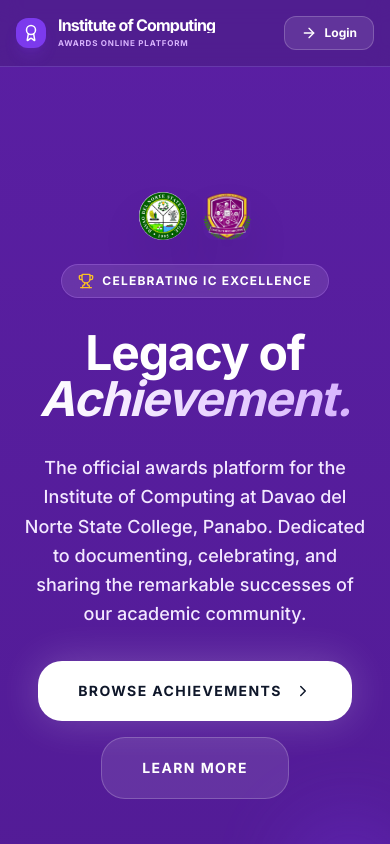
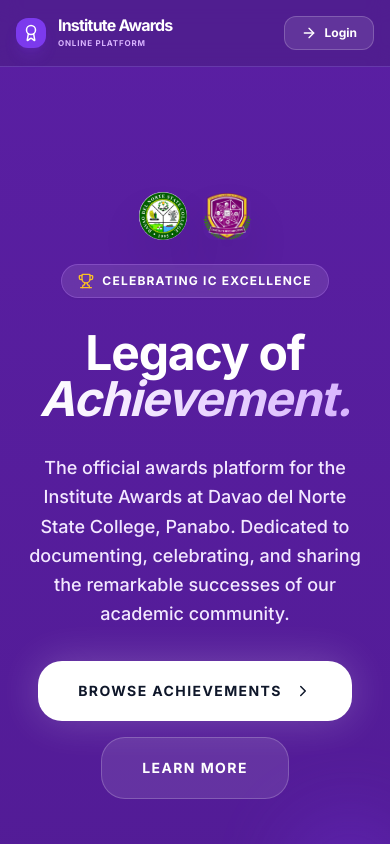
Before and after one commit to vincee08/awards-online-platform, a React (Vite) app: page / in a window 390 px wide. Shown: the top 844 px of the page. Built offline with nearby package versions, Linux system fonts and the light colour scheme.

Commit message:
Update the name of the system

```diff
--- a/index.html
+++ b/index.html
@@ -4,7 +4,7 @@
     <meta charset="UTF-8" />
     <link rel="icon" type="image/svg+xml" href="/favicon.svg" />
     <meta name="viewport" content="width=device-width, initial-scale=1.0" />
-    <title>Institute of Computing Awards Online Platform</title>
+    <title>Institute Awards Online Platform</title>
   </head>
   <body>
     <div id="root"></div>
--- a/src/components/LoadingScreen.tsx
+++ b/src/components/LoadingScreen.tsx
@@ -55,9 +55,9 @@
 
         <div className="text-center w-full space-y-10">
           <div className="space-y-3">
-            <h2 className="text-white font-black text-2xl md:text-3xl tracking-tighter">Institute of Computing</h2>
+            <h2 className="text-white font-black text-2xl md:text-3xl tracking-tighter">Institute Awards</h2>
             <p className="text-purple-300 text-[10px] font-black uppercase tracking-[0.5em] opacity-80">
-              Awards Online Platform
+              Online Platform
             </p>
           </div>
 
--- a/src/pages/AwardsPage.tsx
+++ b/src/pages/AwardsPage.tsx
@@ -146,8 +146,8 @@
                 <Award size={18} className="md:w-6 md:h-6" />
               </div>
               <div className="truncate">
-                <span className="font-black text-white text-base md:text-xl tracking-tighter block leading-none truncate">Institute of Computing</span>
-                <span className="text-[8px] md:text-[10px] font-black text-purple-300 uppercase tracking-[0.1em] md:tracking-[0.2em] block mt-1">Awards Online Platform</span>
+                <span className="font-black text-white text-base md:text-xl tracking-tighter block leading-none truncate">Institute Awards</span>
+                <span className="text-[8px] md:text-[10px] font-black text-purple-300 uppercase tracking-[0.1em] md:tracking-[0.2em] block mt-1">Online Platform</span>
               </div>
             </div>
           </Link>
@@ -168,7 +168,7 @@
           Browse Achievements
         </h1>
         <p className="text-purple-200 font-medium max-w-2xl mx-auto">
-          Explore the collective excellence of the DNSC Institute of Computing community.
+          Explore the collective excellence of the DNSC Institute Awards community.
         </p>
       </header>
 
@@ -631,8 +631,8 @@
                     <Award size={20} />
                   </div>
                   <div className="text-center md:text-left">
-                    <span className="font-black text-white text-2xl md:text-3xl tracking-tighter block leading-none">Institute of Computing</span>
-                    <span className="text-[10px] md:text-xs font-black text-purple-300 uppercase tracking-[0.3em] block mt-2">Awards Online Platform</span>
+                    <span className="font-black text-white text-2xl md:text-3xl tracking-tighter block leading-none">Institute Awards</span>
+                    <span className="text-[10px] md:text-xs font-black text-purple-300 uppercase tracking-[0.3em] block mt-2">Online Platform</span>
                   </div>
                 </div>
               </div>
@@ -643,7 +643,7 @@
           </div>
           <div className="flex flex-col items-center md:items-end gap-2 text-center md:text-right">
             <p className="text-white text-xs md:text-sm font-black uppercase tracking-widest">
-              © {new Date().getFullYear()} Institute of Computing Awards Online Platform
+              © {new Date().getFullYear()} Institute Awards Online Platform
             </p>
             <p className="text-purple-300 text-xs font-medium">
               Designed for Higher Education Recognition
--- a/src/pages/LandingPage.tsx
+++ b/src/pages/LandingPage.tsx
@@ -35,8 +35,8 @@
               <Award size={18} className="md:w-6 md:h-6" />
             </div>
             <div className="truncate">
-              <span className="font-black text-white text-base md:text-xl tracking-tighter block leading-none truncate">Institute of Computing</span>
-              <span className="text-[8px] md:text-[10px] font-black text-purple-300 uppercase tracking-[0.1em] md:tracking-[0.2em] block mt-1">Awards Online Platform</span>
+              <span className="font-black text-white text-base md:text-xl tracking-tighter block leading-none truncate">Institute Awards</span>
+              <span className="text-[8px] md:text-[10px] font-black text-purple-300 uppercase tracking-[0.1em] md:tracking-[0.2em] block mt-1">Online Platform</span>
             </div>
           </div>
 
@@ -124,7 +124,7 @@
               transition={{ delay: 0.2 }}
               className="text-lg md:text-xl text-purple-100 font-medium max-w-2xl mx-auto lg:mx-0 leading-relaxed opacity-90"
             >
-              The official awards platform for the Institute of Computing at Davao del Norte State College, Panabo. Dedicated to documenting, celebrating, and sharing the remarkable successes of our academic community.
+              The official awards platform for the Institute Awards at Davao del Norte State College, Panabo. Dedicated to documenting, celebrating, and sharing the remarkable successes of our academic community.
             </motion.p>
 
             <motion.div
@@ -183,7 +183,7 @@
             <div className="w-20 h-1.5 bg-primary mx-auto rounded-full" />
           </div>
           <p className="text-xl text-purple-100 font-medium leading-relaxed">
-            The Institute of Computing Awards Online Platform serves as a living archive for the Davao del Norte State College community. It is designed to preserve records of student achievements and institutional recognitions, making them easily accessible and shareable with the world.
+            The Institute Awards Online Platform serves as a living archive for the Davao del Norte State College community. It is designed to preserve records of student achievements and institutional recognitions, making them easily accessible and shareable with the world.
           </p>
           <div className="grid grid-cols-1 md:grid-cols-3 gap-8 pt-8">
             <div className="p-8 rounded-[2rem] bg-white/5 border border-white/10 text-center">
@@ -267,7 +267,7 @@
               </div>
               <h3 className="text-2xl font-black text-white">Celebrate Success</h3>
               <p className="text-purple-200 font-medium leading-relaxed">
-                Join the DNSC Institute of Computing in celebrating the spirit of innovation and institutional excellence.
+                Join the DNSC Institute in celebrating the spirit of innovation and institutional excellence.
               </p>
             </motion.div>
 
@@ -312,7 +312,7 @@
 
           <h2 className="text-4xl md:text-6xl font-black text-white tracking-tight">Ready to see the <br /> accomplishments?</h2>
           <p className="text-purple-100 text-lg font-medium opacity-80 max-w-xl mx-auto">
-            Take a look at the documented success stories of the Institute of Computing's brightest students.
+            Take a look at the documented success stories of the Institute's brightest students.
           </p>
           <Link
             to="/awards"
@@ -354,8 +354,8 @@
                     <Award size={20} />
                   </div>
                   <div className="text-center md:text-left">
-                    <span className="font-black text-white text-2xl md:text-3xl tracking-tighter block leading-none">Institute of Computing</span>
-                    <span className="text-[10px] md:text-xs font-black text-purple-300 uppercase tracking-[0.3em] block mt-2">Awards Online Platform</span>
+                    <span className="font-black text-white text-2xl md:text-3xl tracking-tighter block leading-none">Institute Awards</span>
+                    <span className="text-[10px] md:text-xs font-black text-purple-300 uppercase tracking-[0.3em] block mt-2">Online Platform</span>
                   </div>
                 </div>
               </div>
@@ -366,7 +366,7 @@
           </div>
           <div className="flex flex-col items-center md:items-end gap-2 text-center md:text-right">
             <p className="text-white text-xs md:text-sm font-black uppercase tracking-widest">
-              © {new Date().getFullYear()} Institute of Computing Awards Online Platform
+              © {new Date().getFullYear()} Institute Awards Online Platform
             </p>
             <p className="text-purple-300 text-xs font-medium">
               Designed for Higher Education Recognition
```
Also changed, not shown: 1 other file (tests, documents, lock files or other folders).
